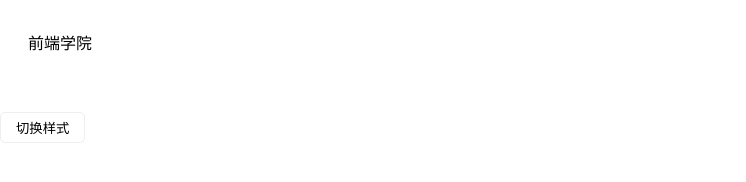
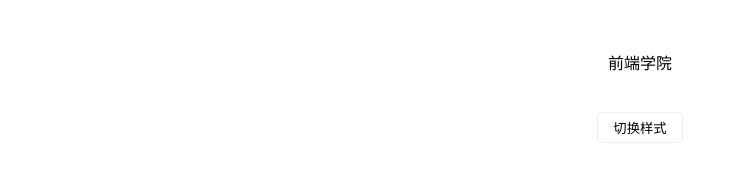
Before and after one commit to MytLoy/MytLoy.github.io, a plain HTML site: page CSSDemo/transition01.html in a window 1280 px wide. Shown: the whole page, without its empty margins (0-746 px from the left). Drawn offline with Linux system fonts and the light colour scheme.

Commit message:
No.1 - 制作一个简单的菜单动画效果

```diff
--- a/CSSDemo/transition01.html
+++ b/CSSDemo/transition01.html
@@ -7,12 +7,15 @@
   <title>No.1 - 制作一个简单的菜单动画效果</title>
   <style type="text/css">
     * {margin: 0;padding: 0;}
+    .content {
+      text-align: center;
+      margin-top: 50px;
+    }
     .menu {
       width: 120px;
-      padding-bottom: 10px;
-      margin-top: 30px;
       text-align: center;
       color: black;
+      margin: 20px auto;
     }
     #btn {
       border-radius: 5px;
@@ -20,7 +23,6 @@
       padding: 5px 15px;
       background-color: white;
       outline: none;
-      margin-top: 30px;
       cursor: pointer;
     }
     #menu-text {
@@ -41,7 +43,7 @@
 </head>
 <body>
 
-  <div>
+  <div class="content">
     <div id="menu" class="menu">
       <div id="menu-text">前端学院</div>
       <span id="menu-line" class="menu-line"></span>
```
